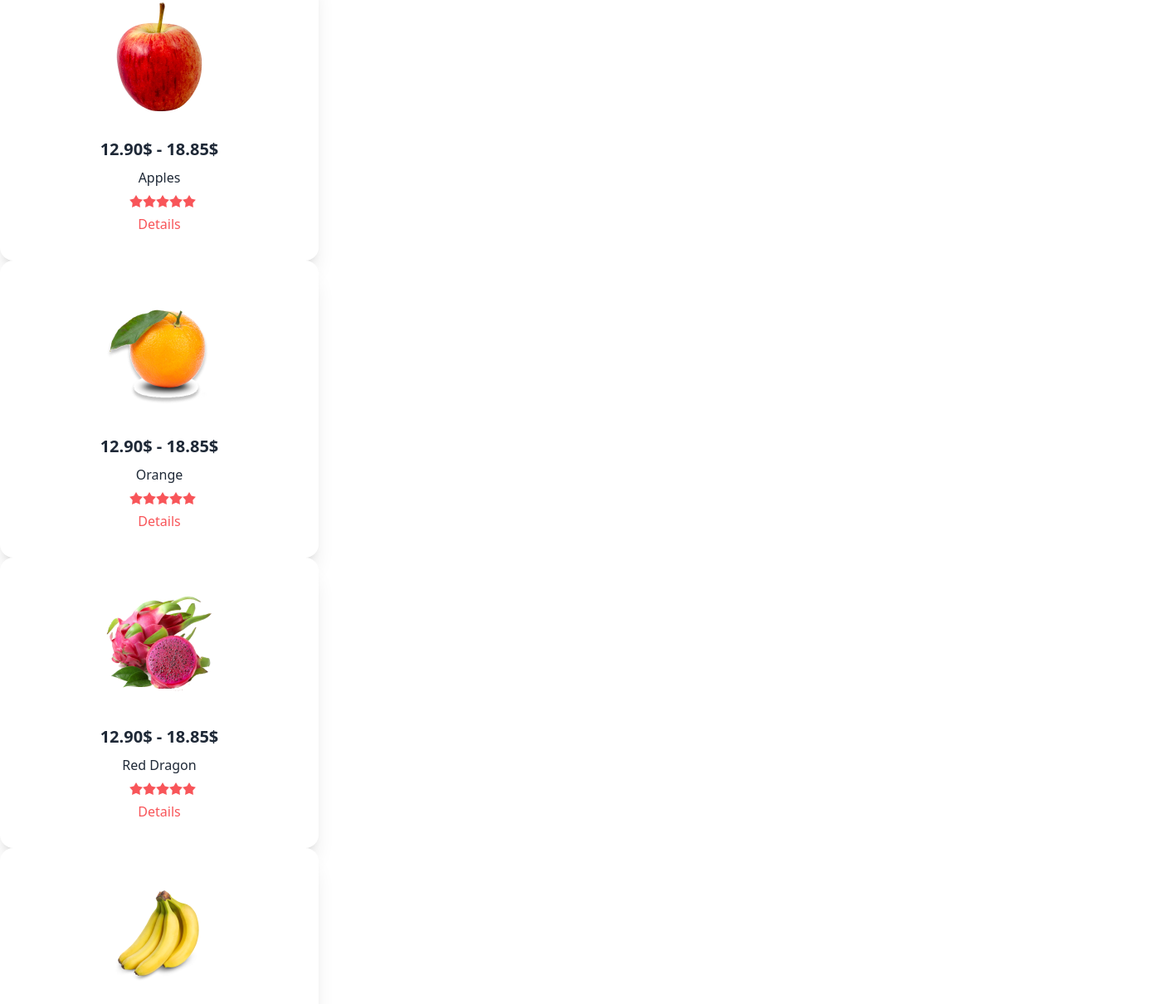
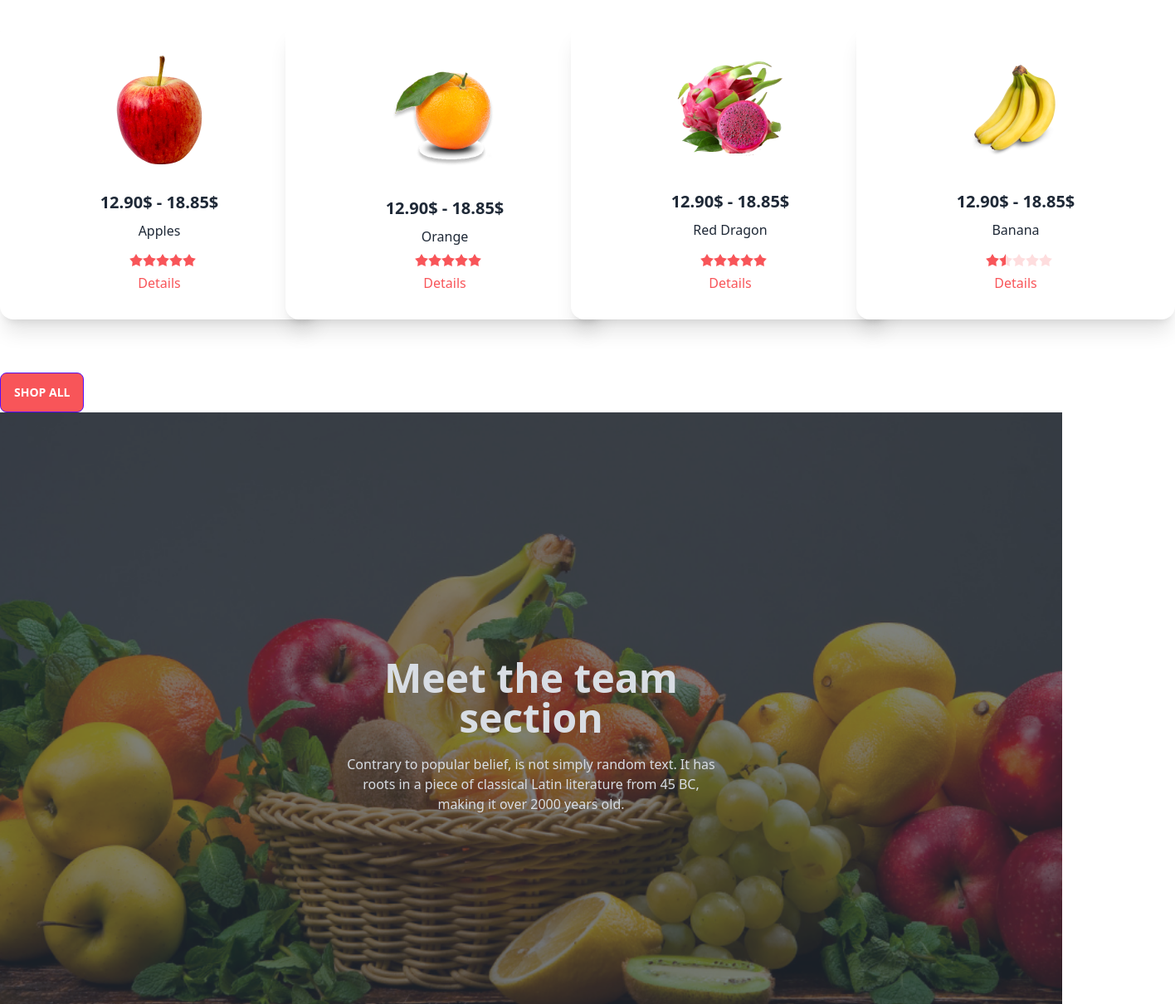
Before and after one commit to sadib111/my-fruit-brust-main.zip, a plain HTML site: page index.html in a window 1280 px wide. Shown: the part 1065-2275 px from the top of the page at 83% size, 1416 px wide, since content can reach past the window. Drawn offline with nearby package versions, Linux system fonts and the light colour scheme.

Commit message:
third commit

```diff
--- a/index.html
+++ b/index.html
@@ -62,11 +62,12 @@
     <main>
         <section>
 
-            <div>
+
                 <h1 class="text-5xl font-bold">Deal of the day</h1>
                 <p>Contrary to popular belief, is not simply random text. It has roots in a piece of classical <br>
                      Latin literature from 45 BC, making it over 2000 years old.</p>
-            </div>
+            <div class="grid grid-cols-4 gap-24 my-16">
+
             <div class="card w-96 bg-base-100 shadow-xl">
                 <figure class="px-10 pt-10">
                   <img src="B8A3-fruit-brust-main/images/fruit6.png" alt="Shoes" class="rounded-xl" />
@@ -74,7 +75,7 @@
                 <div class="card-body items-center text-center">
                   <h2 class="card-title">12.90$ - 18.85$</h2>
                   <p>Apples</p>
-                  <div class="card-actions">
+                  <div class="card-actions grid">
                     <div class="rating rating-sm rating-half">
                         <input type="radio" name="rating-10" class="rating-hidden" />
                         <input type="radio" name="rating-10" class="bg-[#F85559] mask mask-star-2 mask-half-1" />
@@ -172,8 +173,24 @@
                   <div class="text-[#F85559]">Details</div>
                 </div>
               </div>
+            </div>
+            <button class="btn btn-primary text-white bg-[#F85559]">Shop All</button>
+
+        </section>
 
 
+        <section>
+            <div class="hero min-h-screen" style="background-image: url(B8A3-fruit-brust-main/images/banner1.png);">
+                <div class="hero-overlay bg-opacity-60"></div>
+                <div class="hero-content text-center text-neutral-content">
+                  <div class="max-w-md">
+                    <h1 class="mb-5 text-5xl font-bold">Meet the team section</h1>
+                    <p class="mb-5">Contrary to popular belief, is not simply random text. It has roots in a piece of classical
+                         Latin literature from 45 BC, making it over 2000 years old.</p>
+
+                  </div>
+                </div>
+              </div>
 
         </section>
 
```
